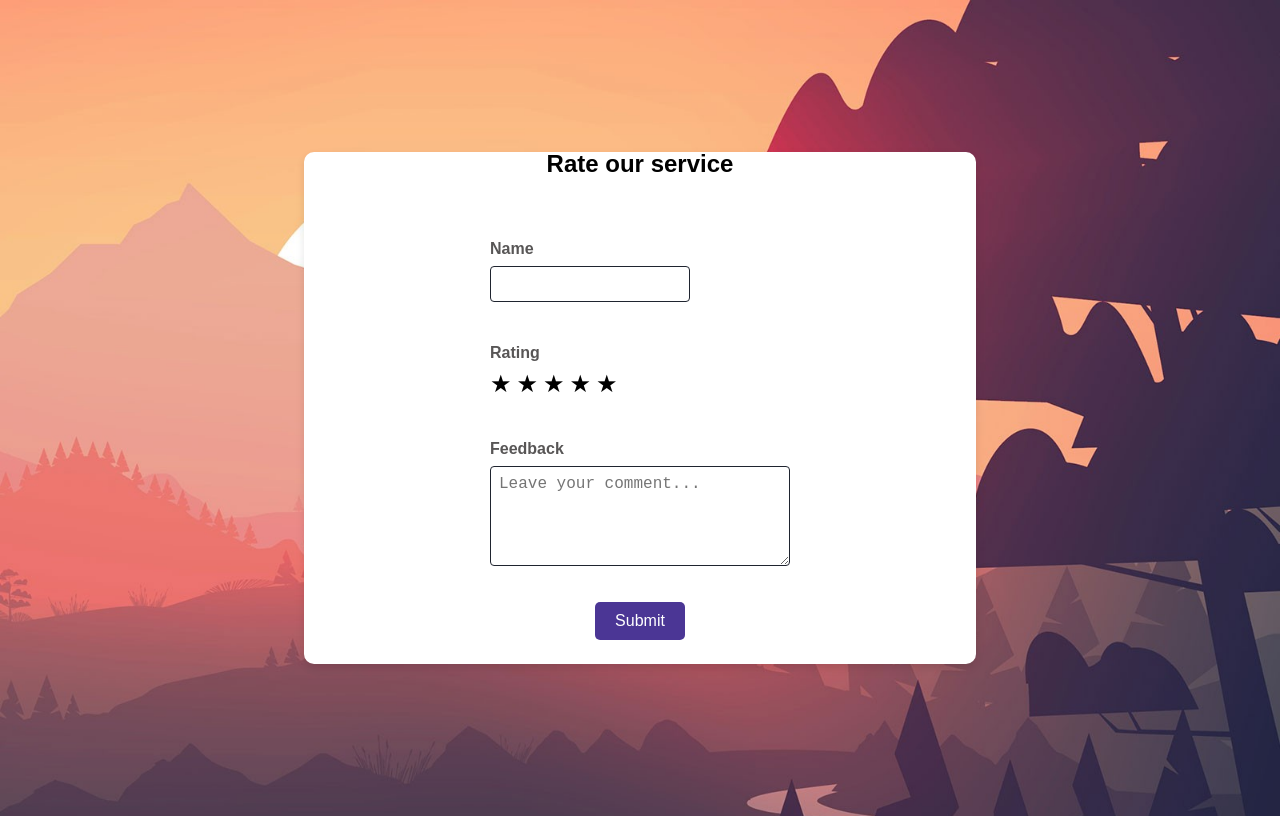
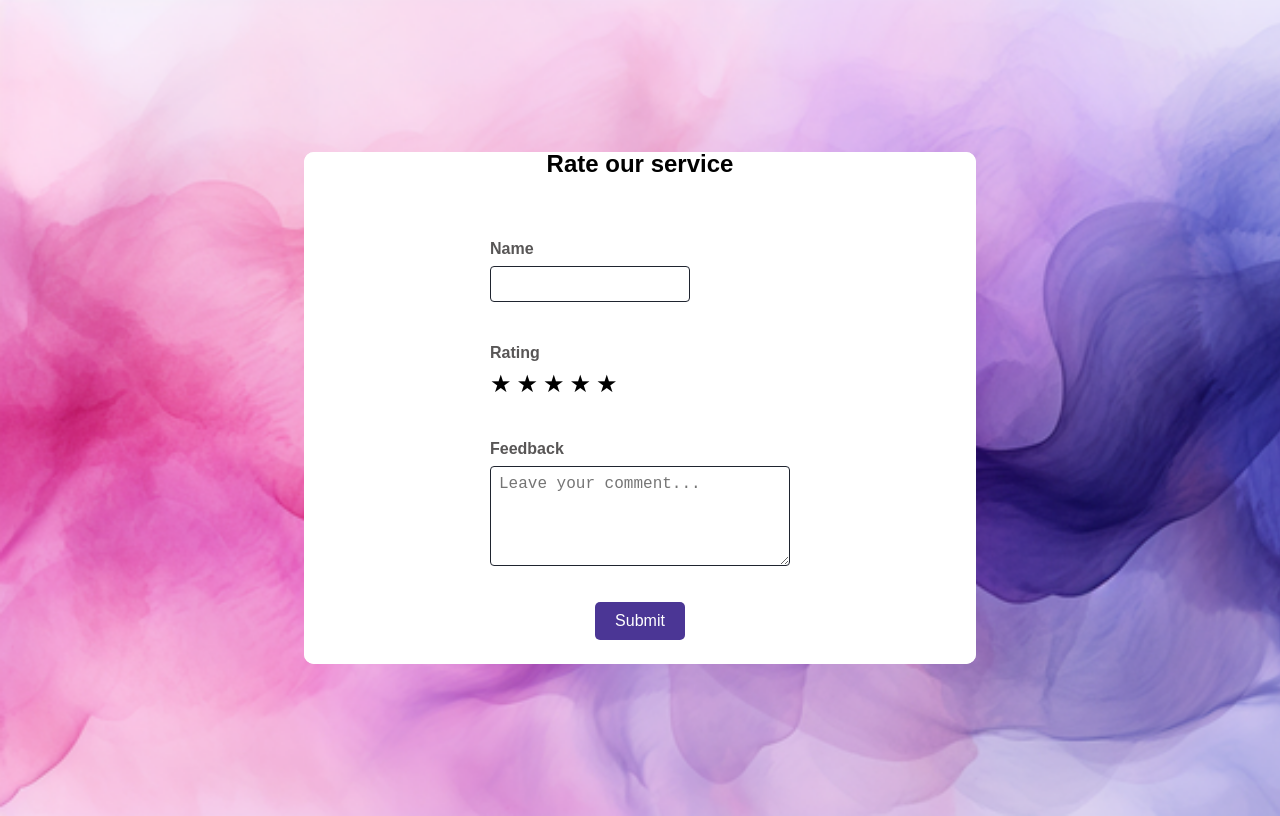
Before and after one commit to michellebarrigaIT/practica10, a React (Vite) app: page /exercise3 in a window 1280 px wide. Built offline with nearby package versions, Linux system fonts and the light colour scheme.

Commit message:
fix: backgrounds

```diff
--- a/src/App.scss
+++ b/src/App.scss
@@ -6,3 +6,33 @@
   text-align: center;
   place-items: center;
 }
+
+.exercise1-bg {
+  background-image: url("../src/assets/backgrounds/background-exercise1.jpg");
+  background-repeat: no-repeat;
+  background-size: cover;
+  display: flex;
+  justify-content: center;
+  align-items: center;
+  min-height: 100vh;
+}
+
+.exercise2-bg {
+  background-image: url("../src/assets/backgrounds/bg-exercise2.webp");
+  background-repeat: no-repeat;
+  background-size: cover;
+  display: flex;
+  justify-content: center;
+  align-items: center;
+  min-height: 100vh;
+}
+
+.exercise3-bg {
+  background-image: url("../src/assets/backgrounds/bg-exercise3.png");
+  background-repeat: no-repeat;
+  background-size: cover;
+  display: flex;
+  justify-content: center;
+  align-items: center;
+  min-height: 100vh;
+}
--- a/src/App.tsx
+++ b/src/App.tsx
@@ -1,14 +1,28 @@
-import { Route, Routes } from 'react-router-dom'
+import { Route, Routes, useLocation } from 'react-router-dom'
 import MultiStepForm from './Exercise1/pages/MultiStepForm'
 import './App.scss'
 import SocialLinksPage from './Exercise2/pages/SocialLinks'
 import Rating from './Exercise3/pages/Rating'
+import { useEffect } from 'react'
 
 function App() {
+  const location = useLocation();
+
+  useEffect(() => {
+    document.body.className = "";
+
+    if (location.pathname.includes("exercise1")) {
+      document.body.classList.add("exercise1-bg");
+    } else if (location.pathname.includes("exercise2")) {
+      document.body.classList.add("exercise2-bg");
+    } else if (location.pathname.includes("exercise3")) {
+      document.body.classList.add("exercise3-bg");
+    }
+  }, [location]);
 
   return (
     <Routes>
-      <Route path="/" element={<MultiStepForm />} />
+      <Route path="/exercise1" element={<MultiStepForm />} />
       <Route path="/exercise2" element={<SocialLinksPage />} />
       <Route path="/exercise3" element={<Rating />} />
     </Routes>
--- a/src/Exercise1/components/Form/Step3/Step3.scss
+++ b/src/Exercise1/components/Form/Step3/Step3.scss
@@ -11,8 +11,11 @@
         @include mixin.label-style();
     }
 
-    .checkbox {
-        @include mixin.checkbox-style();
+    .radio-group {
+        display: flex;
+        flex-direction: column;
+        gap: 0.5rem;
+        margin-top: 0.5rem;
     }
 
     .error {
--- a/src/Exercise1/components/Form/Step3/Step3.tsx
+++ b/src/Exercise1/components/Form/Step3/Step3.tsx
@@ -6,7 +6,7 @@ export default function Step3() {
         <div className="step3">
             <div>
                 <label>Preferred Contact Method:</label>
-                <div>
+                <div className="radio-group">
                     <label><Field type="radio" name="contactMethod" value="Email" /> Email</label>
                     <label><Field type="radio" name="contactMethod" value="Phone" /> Phone</label>
                     <label><Field type="radio" name="contactMethod" value="WhatsApp" /> WhatsApp</label>
--- a/src/Exercise1/pages/MultiStepForm.scss
+++ b/src/Exercise1/pages/MultiStepForm.scss
@@ -1,14 +1,6 @@
 @use "../../assets/styles/variables.scss" as variable;
 
-body{
-    background-image: url("../../assets/backgrounds/background-exercise1.jpg");
-    justify-content: center;
-    align-items: center;
-    display: flex;
-    min-height: 100vh;
-}
-
-.container {
+.multistep-container {
     display: grid;
     grid-template-columns: repeat(5, 1fr);
     grid-template-rows: repeat(5, 1fr);
--- a/src/Exercise1/pages/MultiStepForm.tsx
+++ b/src/Exercise1/pages/MultiStepForm.tsx
@@ -65,7 +65,7 @@ const validationSchemas = [
     const handleBack = () => setStep(step - 1);
 
     return (
-        <div className="container">
+        <div className="multistep-container">
             <h2 className="title">Step {step + 1}</h2>
             <div className="welcome-message">
                 <h1>Welcome!</h1>
--- a/src/Exercise2/pages/SocialLinks.scss
+++ b/src/Exercise2/pages/SocialLinks.scss
@@ -1,11 +1,3 @@
-body{
-    background-image: url("../../assets/backgrounds/bg-exercise2.webp");
-    justify-content: center;
-    align-items: center;
-    display: flex;
-    min-height: 100vh;
-}
-
 .container {
     display: flex;
     flex-direction: column;
--- a/src/Exercise3/pages/Rating.scss
+++ b/src/Exercise3/pages/Rating.scss
@@ -1,14 +1,4 @@
-body{
-    background-image: url("../../assets/backgrounds/backg-exercise3.jpg");
-    background-repeat: no-repeat;
-    background-size: cover;
-    justify-content: center;
-    align-items: center;
-    display: flex;
-    min-height: 100vh;
-}
-
-.container {
+.rating-container {
     display: flex;
     flex-direction: column;
     background-color: white;
@@ -17,5 +7,4 @@ body{
     border-radius: 10px;
     justify-content: center;
     padding: 1rem;
-    box-shadow: 0 4px 8px rgba(0, 0, 0, 0.1);
 }
--- a/src/Exercise3/pages/Rating.tsx
+++ b/src/Exercise3/pages/Rating.tsx
@@ -3,7 +3,7 @@ import "./Rating.scss";
 
 export default function Rating() {
     return (
-        <div className="container">
+        <div className="rating-container">
             <RatingForm />
         </div>
     );
--- a/src/assets/styles/mixins.scss
+++ b/src/assets/styles/mixins.scss
@@ -54,3 +54,7 @@
     box-sizing: border-box;
     color: variable.$secondary-text-color;
 }
+
+@mixin option-style(){
+    color: variable.$text-color;
+}
```
Also changed, not shown: src/assets/backgrounds/backg-exercise3.jpg (deleted). Lines whose indentation alone changed are shown as unchanged.
